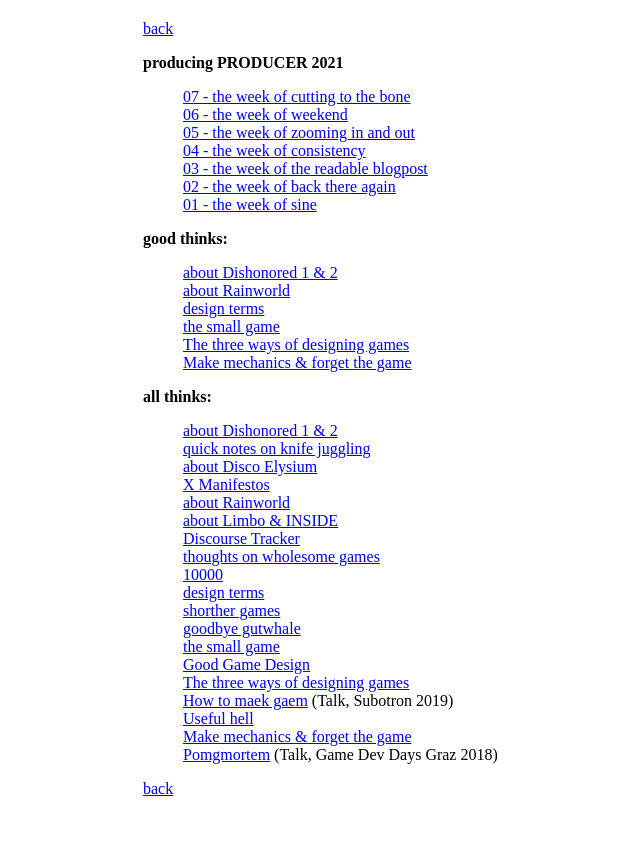
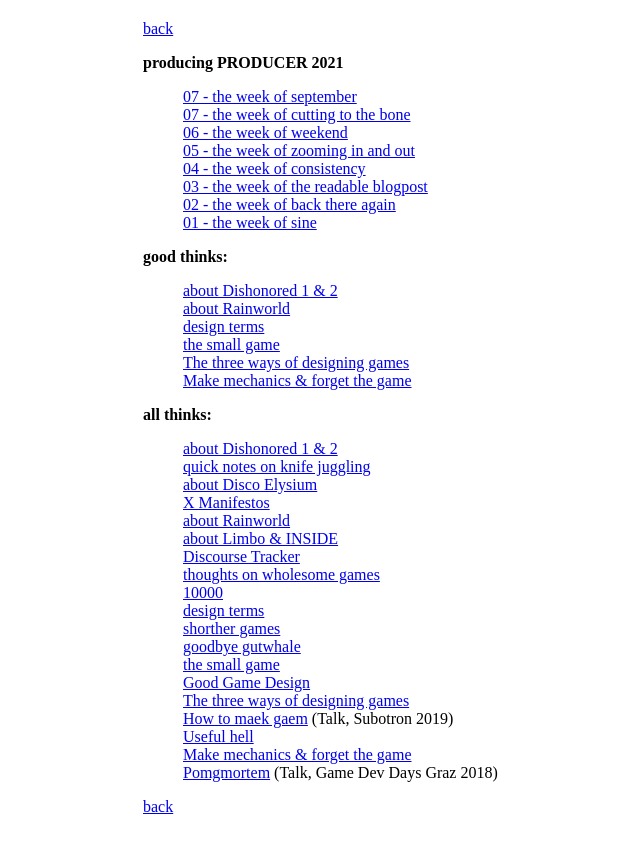
Before and after one commit to stuffedwombat/stuffedwombat.github.io, a Jekyll site: the page built from thinking.md, in a window 1280 px wide. Shown: the top 853 px of the page, without its empty margins (181-821 px from the left). Built offline with Jekyll 4.4.1, drawn with Linux system fonts in a browser that asks for light colours; our own code applies the rules of GitHub Pages for plain Markdown files; comment, search, counter and statistics services are not loaded.

Commit message:
Update thinking.md

```diff
--- a/thinking.md
+++ b/thinking.md
@@ -1,6 +1,7 @@
 [back](index)
 
 **producing PRODUCER 2021**
+- [07 - the week of september](producering_08)
 - [07 - the week of cutting to the bone](producering_07)
 - [06 - the week of weekend](producering_06)
 - [05 - the week of zooming in and out](producering_05)
```
